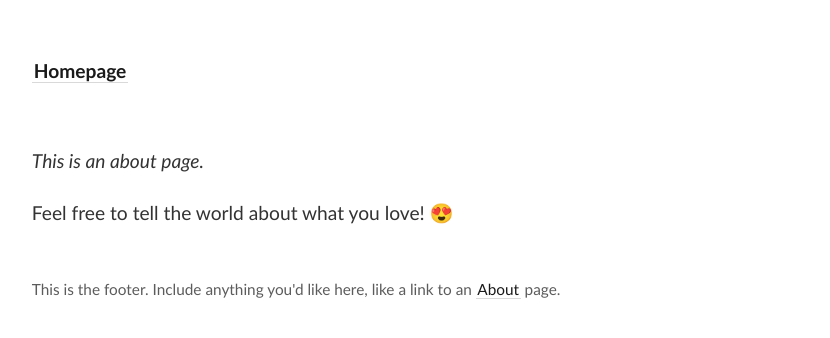
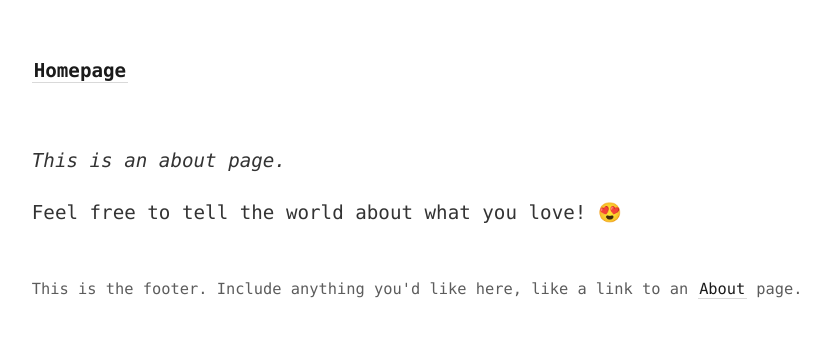
Before and after one commit to senseofeternity/drozdov, a Jekyll site: the page built from _pages/about.md, in a window 1280 px wide. Shown: the top 338 px of the page, without its empty margins (45-875 px from the left). Built offline with Jekyll 4.4.1, drawn with Linux system fonts in a browser that asks for light colours.

Commit message:
Update _style.scss

```diff
--- a/_sass/_style.scss
+++ b/_sass/_style.scss
@@ -4,7 +4,7 @@ $color-subtext: hsl(0, 0%, 30%);
 $color-border: hsl(0, 0%, 85%);
 $color-box-background: mix($color-primary, white, 4%);
 $border-radius: 4px;
-$font-family: "Gill Sans", sans-serif;;
+$font-family: "Lucida Console", "Courier New", monospace;
 
 body {
   box-sizing: content-box;
```
